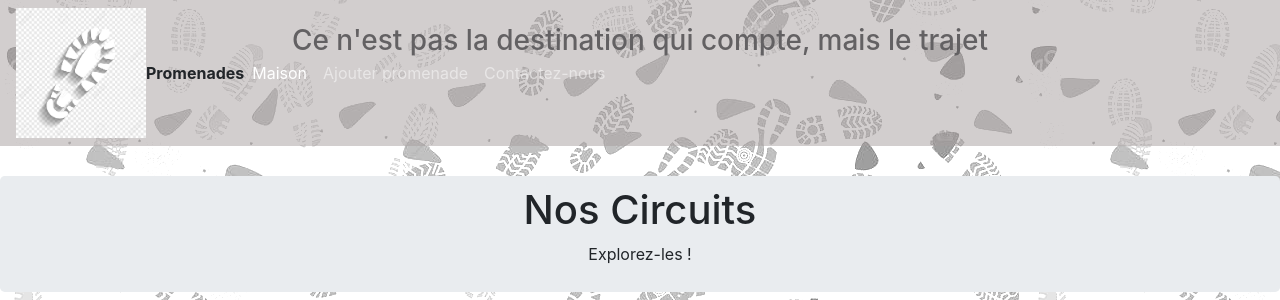
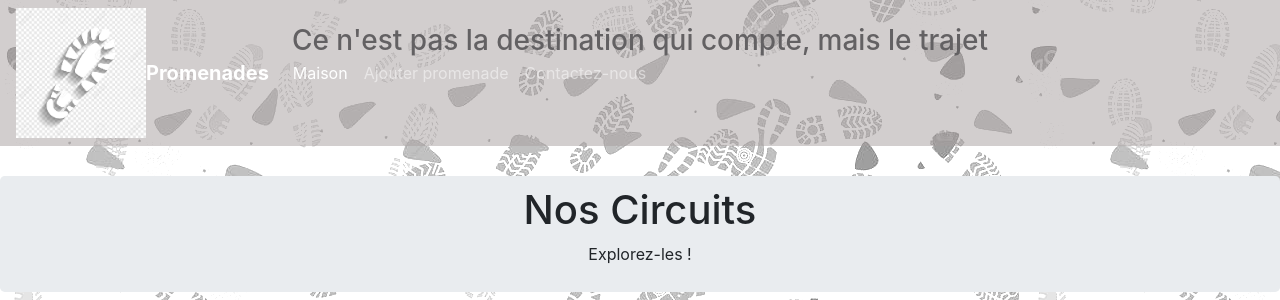
Before and after one commit to SantosJaime/promenades, a PHP site: page / in a window 1280 px wide. Shown: the top 300 px of the page. Run offline with PHP 8.4, Linux system fonts and the light colour scheme.

Commit message:
correction dans index et create promenade

```diff
--- a/www/create-promenade.php
+++ b/www/create-promenade.php
@@ -20,7 +20,7 @@ $database= new Database();
         <!-- Barre de Nav -->
         <nav class="navbar fixed-top navbar-expand-lg navbar-dark indigo">
                 <img src="Images/80931466-signe-de-démarrage-empreinte-vecteur-icône-blanche-avec-une-ombre-douce-sur-un-fond-transparent-.jpg"
-                width="130" height="130" alt="" <a class="navbar-brand" href="#"><strong>Promenades</strong></a>
+                width="130" height="130" alt=""><a class="navbar-brand" href="#"><strong>Promenades</strong></a>
             <button class="navbar-toggler" type="button" data-toggle="collapse" data-target="#navbarTogglerDemo02"
                 aria-controls="navbarTogglerDemo02" aria-expanded="false" aria-label="Toggle navigation">
                 <span class="navbar-toggler-icon"></span>
--- a/www/index.php
+++ b/www/index.php
@@ -16,7 +16,7 @@
       <nav class="navbar fixed-top navbar-expand-lg navbar-dark indigo">
         <img
           src="Images/80931466-signe-de-démarrage-empreinte-vecteur-icône-blanche-avec-une-ombre-douce-sur-un-fond-transparent-.jpg"
-          width="130" height="130" alt="<a class="navbar-brand" href="#"><strong>Promenades</strong></a>
+          width="130" height="130" alt=""><a class="navbar-brand" href="#"><strong>Promenades</strong></a>
         <button class="navbar-toggler" type="button" data-toggle="collapse" data-target="#navbarTogglerDemo02"
           aria-controls="navbarTogglerDemo02" aria-expanded="false" aria-label="Toggle navigation">
           <span class="navbar-toggler-icon"></span>
```
